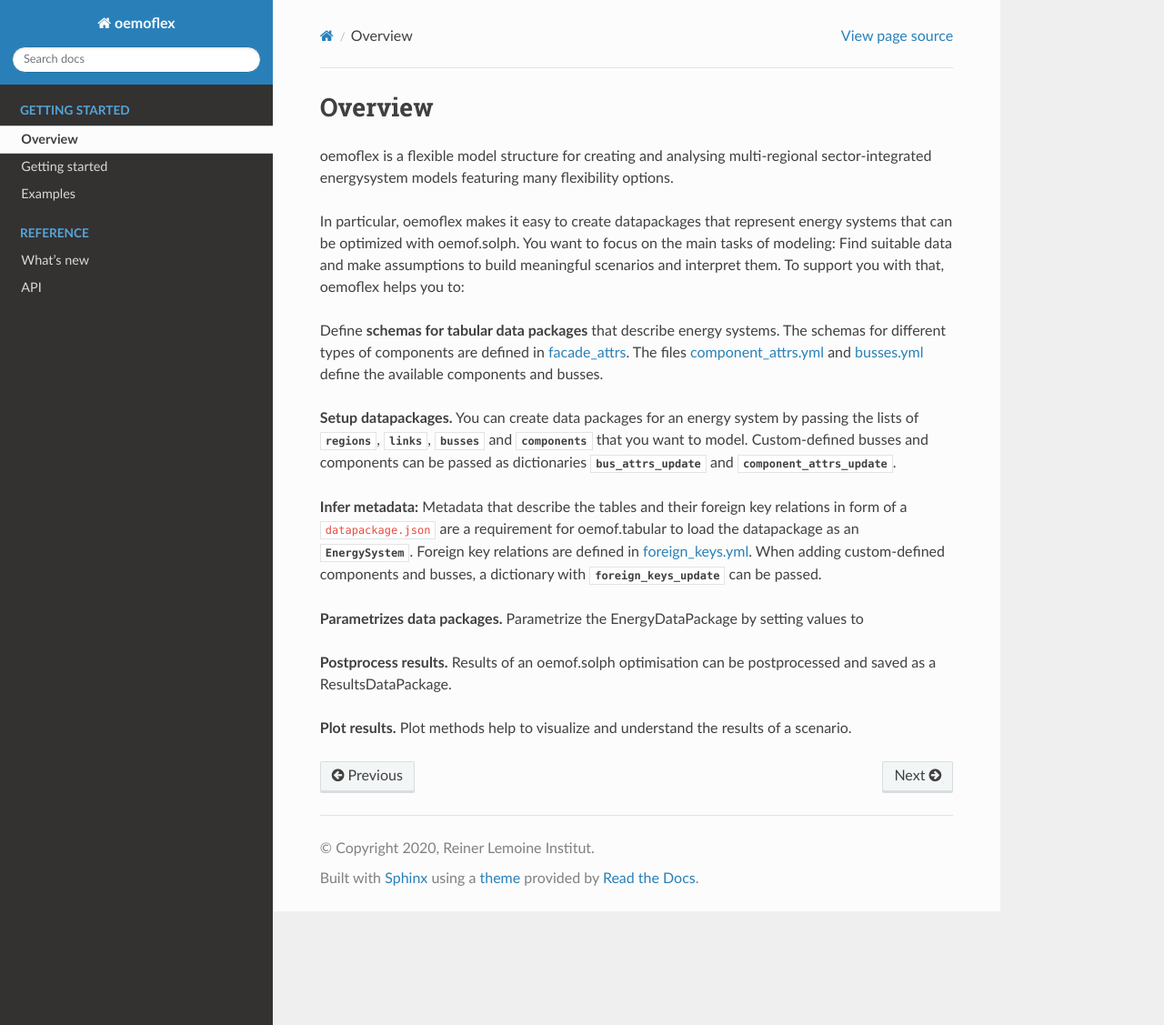
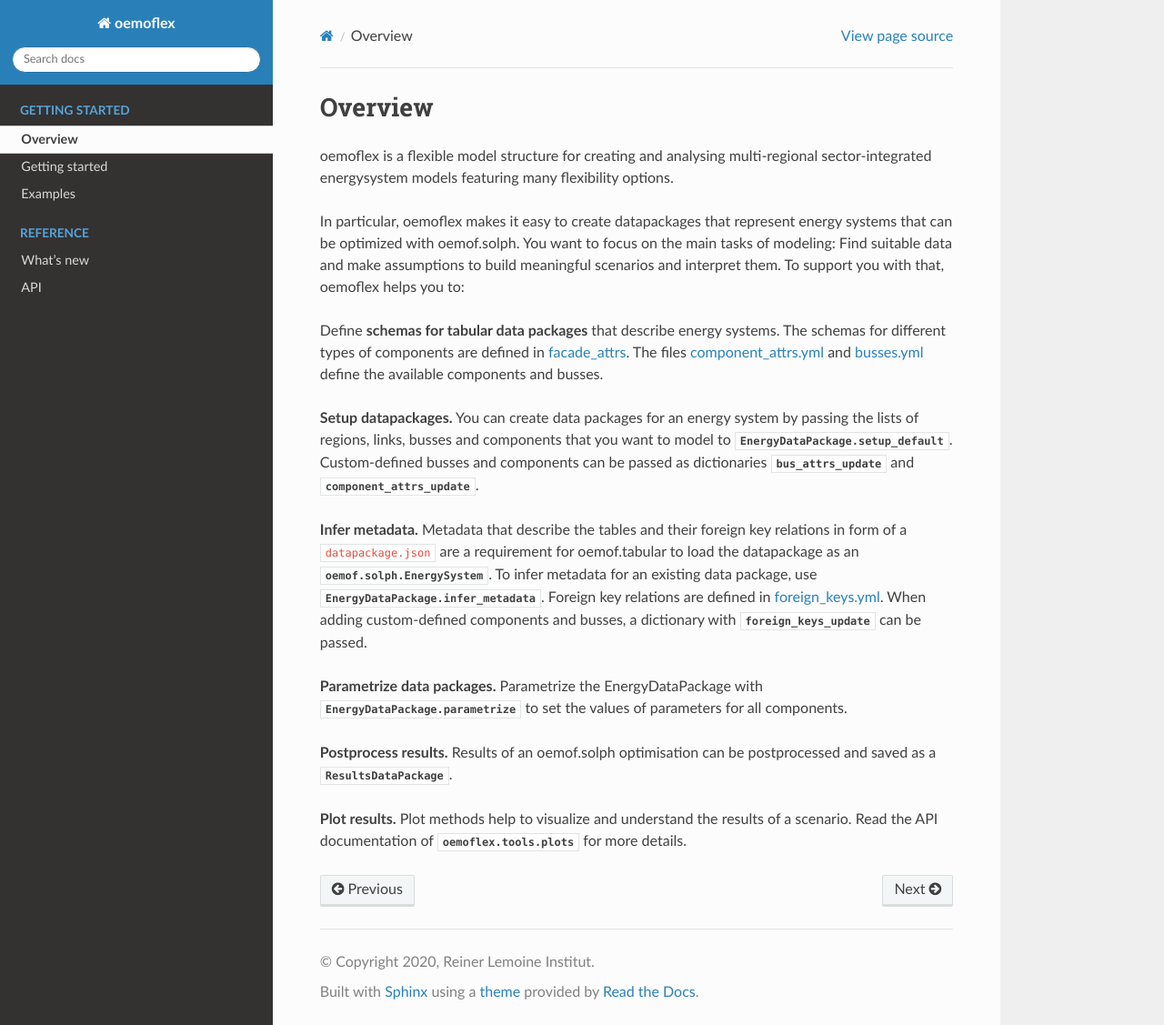
Before and after one commit to rl-institut/oemoflex, a Sphinx documentation site: the page built from docs/overview.rst, in a window 1280 px wide and 1127 px high. Shown: the whole window at 91% size. Built offline with Sphinx 7.4.7 and the Read the Docs theme 2.0.0, drawn with Linux system fonts in a browser that asks for light colours.

Commit message:
Add links to methods in overview

```diff
--- a/docs/overview.rst
+++ b/docs/overview.rst
@@ -20,24 +20,30 @@
 define the available components and busses.
 
 **Setup datapackages.** You can create data packages for an energy system by passing the lists of
-:attr:`regions`, :attr:`links`, :attr:`busses` and :attr:`components` that you want to model.
+regions, links, busses and components that you want to model to
+:meth:`EnergyDataPackage.setup_default <oemoflex.model.datapackage.EnergyDataPackage.setup_default>`.
 Custom-defined busses and components can be passed as dictionaries :attr:`bus_attrs_update` and
 :attr:`component_attrs_update`.
 
-**Infer metadata:** Metadata that describe the tables and their foreign key relations in form of a
+**Infer metadata.** Metadata that describe the tables and their foreign key relations in form of a
 :file:`datapackage.json` are a requirement for oemof.tabular to load the datapackage as an
-:class:`EnergySystem`. Foreign key relations are defined in
+:class:`oemof.solph.EnergySystem`. To infer metadata for an existing data package, use
+:meth:`EnergyDataPackage.infer_metadata <oemoflex.model.datapackage.EnergyDataPackage.infer_metadata>`.
+Foreign key relations are defined in
 `foreign_keys.yml <https://github.com/rl-institut/oemoflex/blob/dev/oemoflex/model/foreign_keys.yml>`_.
 When adding custom-defined components and busses, a dictionary with :attr:`foreign_keys_update`
 can be passed.
 
-**Parametrizes data packages.** Parametrize the EnergyDataPackage by setting values to
+**Parametrize data packages.** Parametrize the EnergyDataPackage with
+:meth:`EnergyDataPackage.parametrize <oemoflex.model.datapackage.EnergyDataPackage.parametrize>` to
+set the values of parameters for all components.
 
 .. TODO: Not implemented yet. **Validate data schemas.** EnergyDataPackage.validate
 
 .. TODO: Not implemented yet. **Create variations.** of existing EnergyDataPackages.
 
 **Postprocess results.** Results of an oemof.solph optimisation can be postprocessed and saved as
-a ResultsDataPackage.
+a :class:`ResultsDataPackage <oemoflex.model.datapackage.ResultsDataPackage>`.
 
-**Plot results.** Plot methods help to visualize and understand the results of a scenario.
+**Plot results.** Plot methods help to visualize and understand the results of a scenario. Read the
+API documentation of :mod:`oemoflex.tools.plots <oemoflex.tools.plots>` for more details.
```
